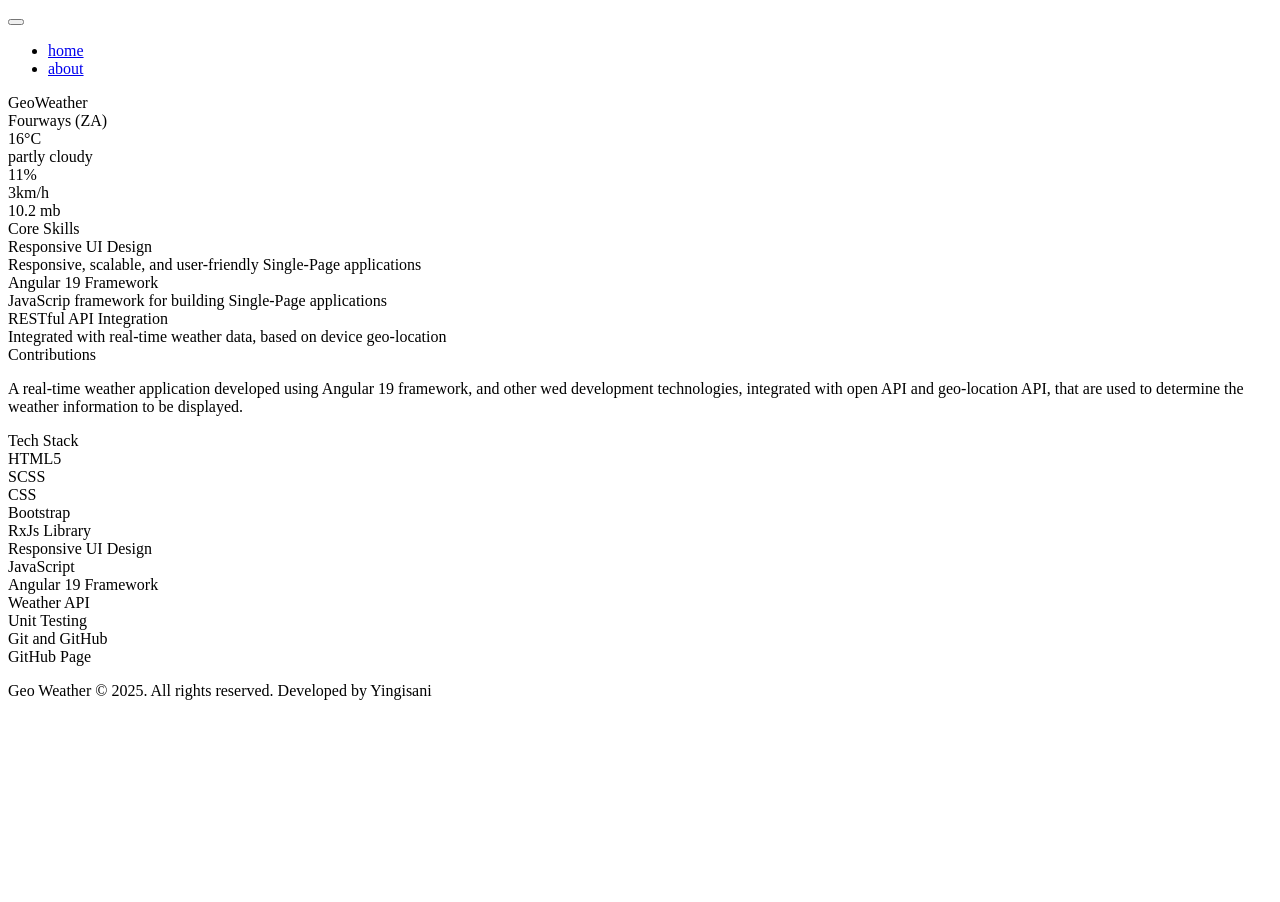
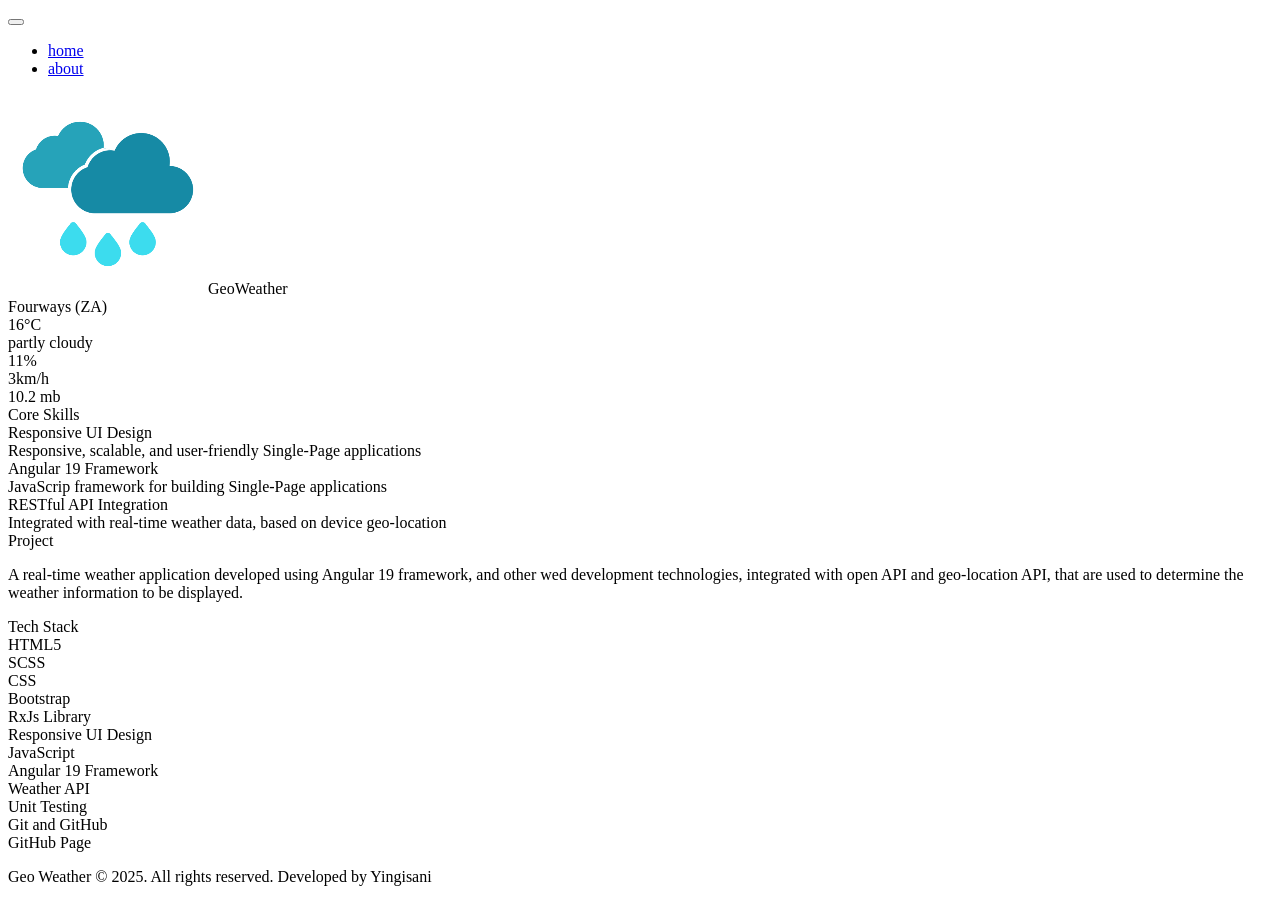
Before and after one commit to mystackbox/prj-weather, an Angular app: page /about in a window 1280 px wide. Before the commit the page ends 800 px from the top, so only its background shows below. Built offline with nearby package versions, Linux system fonts and the light colour scheme.

Commit message:
added favicon and logo

```diff
--- a/src/app/app.component.html
+++ b/src/app/app.component.html
@@ -1,2 +1,2 @@
-
-<app-main-grid/>
+<app-main-grid />
+<app-scroll-up-btn></app-scroll-up-btn>
--- a/src/app/app.module.ts
+++ b/src/app/app.module.ts
@@ -17,6 +17,7 @@ import { SharedModule } from './shared/shared.module';
   imports: [
     BrowserModule,
     CommonModule,
+    SharedModule,
     MainGridModule, //master_page grid module
     AppRoutingModule, //angular main routing module
     BrowserAnimationsModule, //angular animations module
--- a/src/app/features/about/pages/about/about.component.html
+++ b/src/app/features/about/pages/about/about.component.html
@@ -36,7 +36,7 @@
 
     <div class="project-details">
       <div class="section-contributions">
-        <div class="heading">Contributions</div>
+        <div class="heading">Project</div>
         <article>
            <p>A real-time weather application developed using Angular 19
           framework, and other wed development technologies, integrated with open API and geo-location API, that are used to determine the weather information to be displayed.</p>
--- a/src/app/layout/header/header.component.html
+++ b/src/app/layout/header/header.component.html
@@ -1,7 +1,16 @@
 <section id="header-container">
   <div class="site-identity" (click)="redirectToHome()">
     <div class="site-name">
-      <span><i class="bi bi-sun"></i></span>
+      <span class="site-logo">
+        <img
+          class="logo-img"
+          src="./logo/1.png"
+          alt="logo images"
+          title="View Site"
+          loading="lazy"
+        />
+      </span>
+
       <span class="first-title-word">Geo</span>
       <span class="second-title-word">Weather</span>
     </div>
--- a/src/app/layout/main-grid.module.ts
+++ b/src/app/layout/main-grid.module.ts
@@ -17,7 +17,7 @@ import { SharedModule } from '../shared/shared.module';
     NavbarComponent,
   ],
   imports: [
-    CommonModule, SharedModule,
+    CommonModule,
     AppRoutingModule, //for router-outlet tag
   ],
   exports: [MainGridComponent],
--- a/src/app/layout/main-grid/main-grid.component.html
+++ b/src/app/layout/main-grid/main-grid.component.html
@@ -28,5 +28,5 @@
     <app-footer></app-footer>
   </footer>
 
-  <app-scroll-up-btn></app-scroll-up-btn>
+  <!-- <app-scroll-up-btn></app-scroll-up-btn> -->
 </section>
--- a/src/index.html
+++ b/src/index.html
@@ -5,7 +5,8 @@
   <title>PrjWeather</title>
   <base href="/">
   <meta name="viewport" content="width=device-width, initial-scale=1">
-  <link rel="icon" type="image/x-icon" href="favicon.ico">
+  <!-- <link rel="icon" type="image/x-icon" href="favicon.ico"> -->
+  <link rel="icon" type="image/x-icon" href="1.png">
 </head>
 <body>
   <app-root></app-root>
--- a/src/styles/layout/_header.scss
+++ b/src/styles/layout/_header.scss
@@ -10,6 +10,7 @@
         column-gap: 8px;
         align-items: flex-start;
         cursor: pointer;
+        padding-left: 10px;
 
         .site-name {
             display: flex;
@@ -18,9 +19,10 @@
             text-transform: capitalize;
             font-size: $size-lg;
 
-            i {
-                color: orangered;
-                font-size: $size-xl;
+            .site-logo {
+                img {
+                    height: 50px;
+                }
             }
         }
     }
```
Also changed, not shown: public/1.png (added), public/logo/1.png (added).
